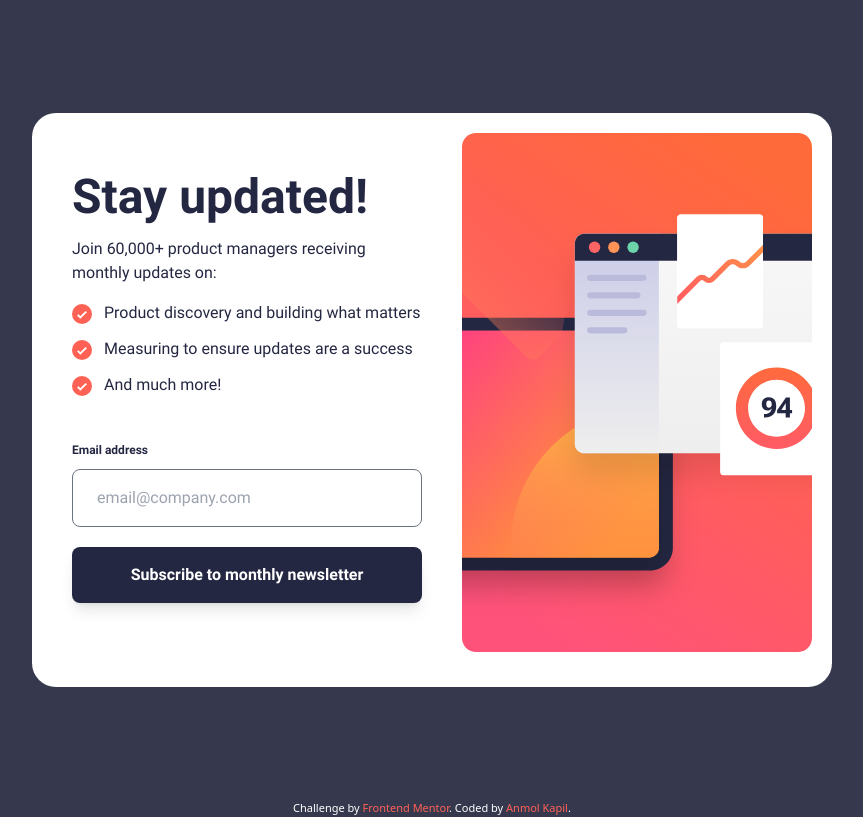
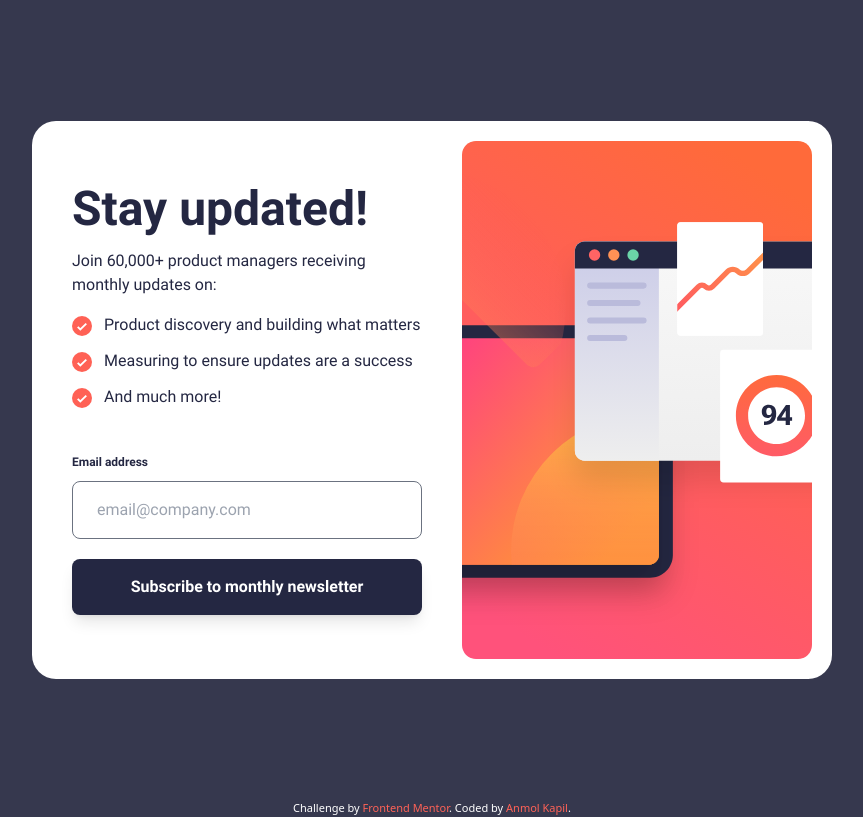
Before and after one commit to anmolkapil/newsletter-signup-with-success-message, a website: page index.html in a window 1280 px wide. Shown: the whole page, without its empty margins (208-1071 px from the left). Drawn offline with Linux system fonts and the light colour scheme.

Commit message:
Fix margin

```diff
--- a/index.html
+++ b/index.html
@@ -30,15 +30,15 @@
   <!-- Sign-up form start -->
   <div class="md:flex md:h-[100vh] md:items-center">
     <div id="main"
-      class="md:p-5 md:mx-auto md:w-[50rem] bg-white md:rounded-3xl flex flex-col md:items-stretch md:flex-row-reverse font-[Roboto-Regular] text-dark-slate-grey">
+      class="md:p-5 md:mx-auto md:w-[50rem] bg-white md:rounded-3xl flex flex-col md:items-center md:flex-row-reverse font-[Roboto-Regular] text-dark-slate-grey">
       <div class="md:rounded-xl md:basis-0 md:grow">
         <img class="md:hidden h-full w-full object-cover md:rounded-xl"
           src=" ./assets/images/illustration-sign-up-mobile.svg" alt="form illustration">
-        <img class="hidden md:inline-block w-full object-cover md:rounded-xl"
+        <img class="hidden md:block h-full w-full object-cover md:rounded-xl"
           src=" ./assets/images/illustration-sign-up-desktop.svg" alt="form illustration">
       </div>
       <div class="p-5 md:p-0 md:mr-10 md:ml-5 md:my-6 md:basis-0 md:grow">
-        <h1 class="font-[Roboto-Bold] text-4xl my-4 md:text-5xl">Stay updated!</h1>
+        <h1 class="font-[Roboto-Bold] text-4xl md:text-5xl">Stay updated!</h1>
         <p class="my-4">Join 60,000+ product managers receiving monthly updates on:</p>
         <ul class="space-y-3">
           <li class="flex items-start">
@@ -55,7 +55,7 @@
 
           </li>
         </ul>
-        <form id="form" class="my-10">
+        <form id="form" class="mt-10">
           <label class="block relative">
             <span class="font-[Roboto-Bold] text-xs">Email address</span>
             <input
```
Also changed, not shown: output.css.
